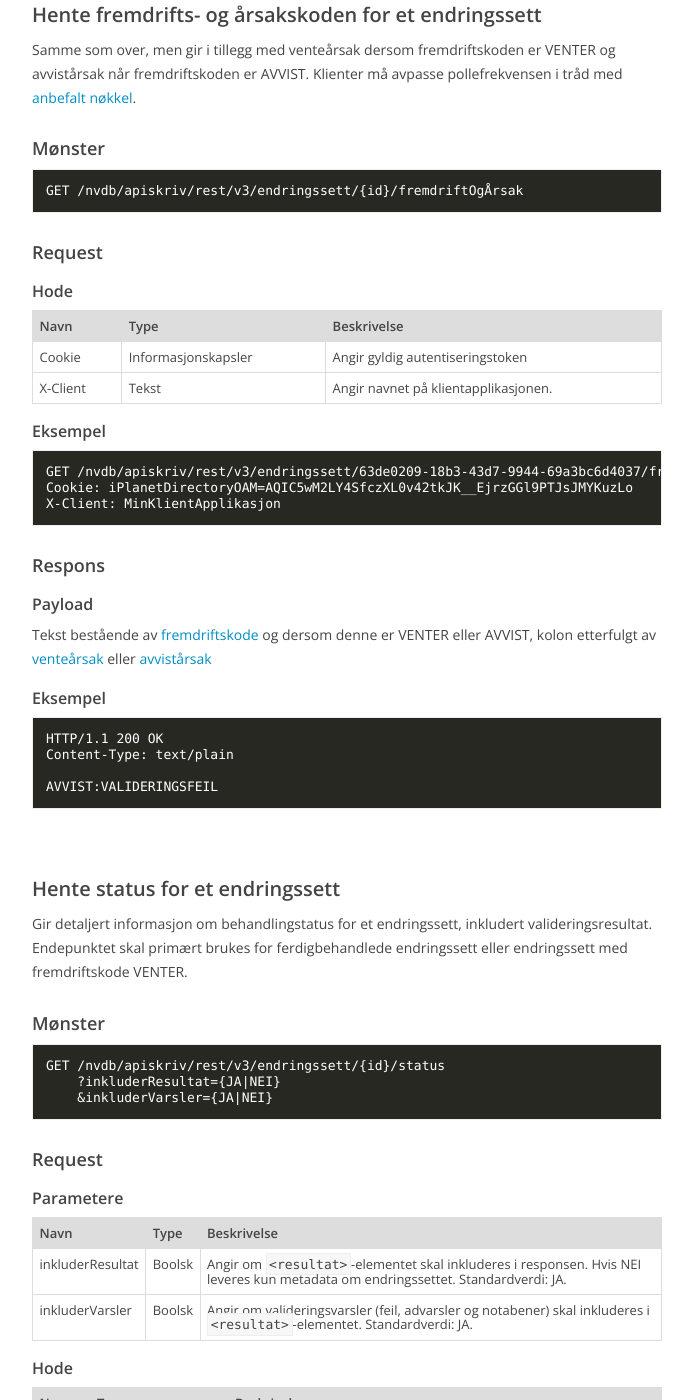
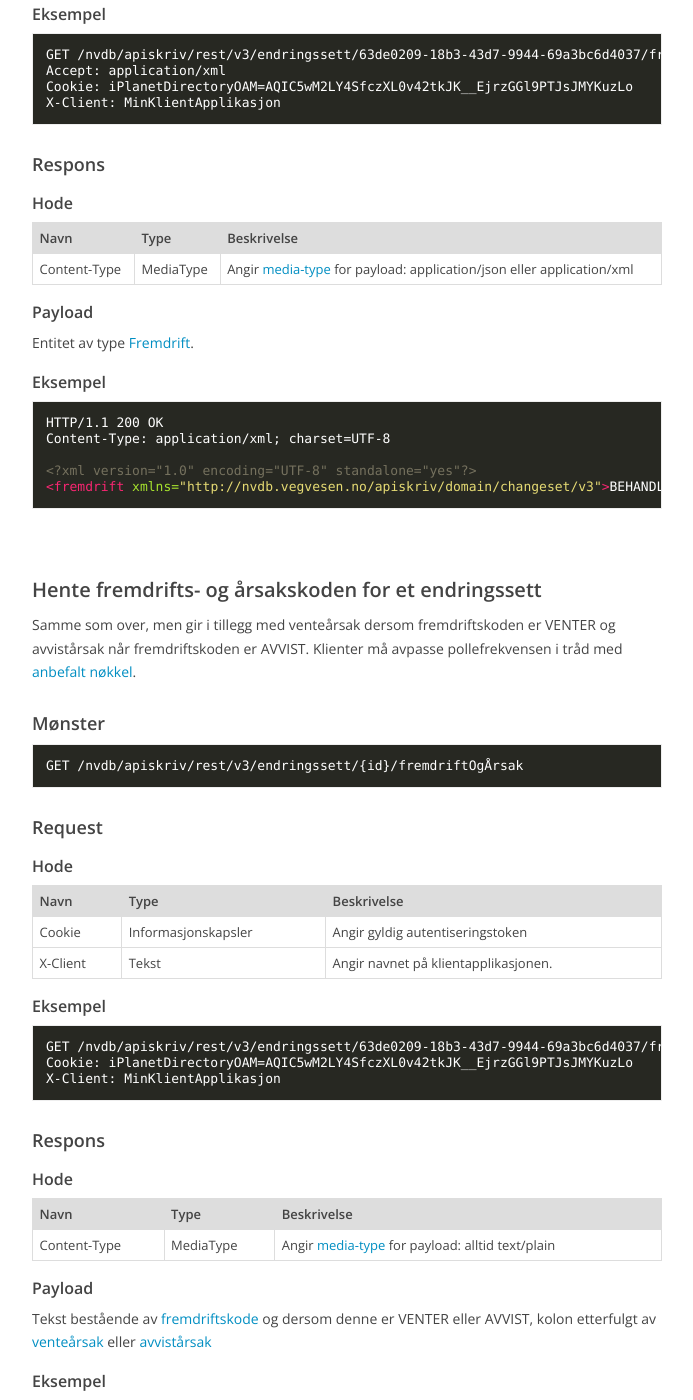
Before and after one commit to nvdb-vegdata/apiskrivdokumentasjon, a Jekyll site: the page built from 1__endringssett/api-referanse.md, in a window 1280 px wide and 1400 px high, scrolled down 9042 px. Shown: the whole window, without its empty margins (433-1126 px from the left). Built offline with Jekyll 4.4.1, drawn with Linux system fonts in a browser that asks for light colours; our own code applies the rules of GitHub Pages for plain Markdown files; some of the changed text lies outside the part shown.

````diff
--- a/1__endringssett/api-referanse.md
+++ b/1__endringssett/api-referanse.md
@@ -97,6 +97,12 @@ X-Client: MinKlientApplikasjon
 ```
 
 #### Respons
+
+##### Hode
+
+Navn|Type|Beskrivelse
+-|-|-
+Content-Type|MediaType|Angir [media-type](https://www.iana.org/assignments/media-types/media-types.xhtml) for payload: application/json eller application/xml
 
 ##### Payload
 
@@ -214,6 +220,7 @@ X-Client: MinKlientApplikasjon
 
 Navn|Type|Beskrivelse
 -|-|-
+Content-Type|MediaType|Angir [media-type](https://www.iana.org/assignments/media-types/media-types.xhtml) for payload: application/json eller application/xml
 Location|URI|Angir hvor endringssettet kan hentes.
 
 ##### Payload
@@ -275,6 +282,12 @@ X-Client: MinKlientApplikasjon
 
 #### Respons
 
+##### Hode
+
+Navn|Type|Beskrivelse
+-|-|-
+Content-Type|MediaType|Angir [media-type](https://www.iana.org/assignments/media-types/media-types.xhtml) for payload: application/json eller application/xml
+
 ##### Payload
 
 Entitet av type [Ressurser](https://www.vegvesen.no/nvdb/apiskriv/rest/v3/endringssett/ressurser.xsd).
@@ -331,6 +344,12 @@ X-Client: MinKlientApplikasjon
 ```
 
 #### Respons
+
+##### Hode
+
+Navn|Type|Beskrivelse
+-|-|-
+Content-Type|MediaType|Angir [media-type](https://www.iana.org/assignments/media-types/media-types.xhtml) for payload: application/json eller application/xml
 
 ##### Payload
 
@@ -390,6 +409,12 @@ X-Client: MinKlientApplikasjon
 
 #### Respons
 
+##### Hode
+
+Navn|Type|Beskrivelse
+-|-|-
+Content-Type|MediaType|Angir [media-type](https://www.iana.org/assignments/media-types/media-types.xhtml) for payload: application/json eller application/xml
+
 ##### Payload
 
 Entitet av type [Ressurser](https://www.vegvesen.no/nvdb/apiskriv/rest/v3/endringssett/ressurser.xsd).
@@ -445,6 +470,12 @@ X-Client: MinKlientApplikasjon
 
 #### Respons
 
+##### Hode
+
+Navn|Type|Beskrivelse
+-|-|-
+Content-Type|MediaType|Angir [media-type](https://www.iana.org/assignments/media-types/media-types.xhtml) for payload: application/json eller application/xml
+
 ##### Payload
 
 Entitet av type [Fremdrift](https://www.vegvesen.no/nvdb/apiskriv/rest/v3/endringssett/fremdrift.xsd).
@@ -490,6 +521,12 @@ X-Client: MinKlientApplikasjon
 ```
 
 #### Respons
+
+##### Hode
+
+Navn|Type|Beskrivelse
+-|-|-
+Content-Type|MediaType|Angir [media-type](https://www.iana.org/assignments/media-types/media-types.xhtml) for payload: alltid text/plain
 
 ##### Payload
 
@@ -548,6 +585,12 @@ X-Client: MinKlientApplikasjon
 ```
 
 #### Respons
+
+##### Hode
+
+Navn|Type|Beskrivelse
+-|-|-
+Content-Type|MediaType|Angir [media-type](https://www.iana.org/assignments/media-types/media-types.xhtml) for payload: application/json eller application/xml
 
 ##### Payload
 
@@ -635,6 +678,12 @@ X-Client: MinKlientApplikasjon
 ```
 
 #### Respons
+
+##### Hode
+
+Navn|Type|Beskrivelse
+-|-|-
+Content-Type|MediaType|Angir [media-type](https://www.iana.org/assignments/media-types/media-types.xhtml) for payload: application/json eller application/xml
 
 ##### Payload
 
@@ -757,6 +806,12 @@ X-Client: MinKlientApplikasjon
 
 #### Respons
 
+##### Hode
+
+Navn|Type|Beskrivelse
+-|-|-
+Content-Type|MediaType|Angir [media-type](https://www.iana.org/assignments/media-types/media-types.xhtml) for payload: application/json eller application/xml
+
 ##### Payload
 
 Entitet av type [EndringssettListe](https://www.vegvesen.no/nvdb/apiskriv/rest/v3/endringssett/endringssett-liste.xsd).
````
Also changed, not shown: 3__konvertering/api-referanse.md (+4 -0 lines), 4__datarettigheter/api-referanse.md (added, +102 -0 lines), 4__datarettigheter/introduksjon.md (added, +15 -0 lines), tilgangskontroll.md (+3 -1 lines).
